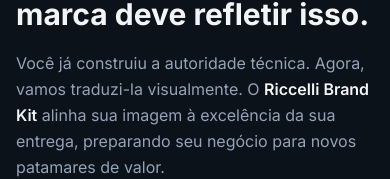
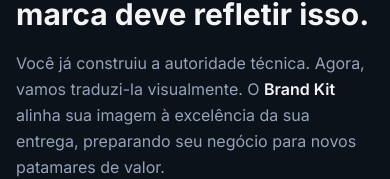
Before and after one commit to brunoriccelli/riccelli-creator-lp, a Next.js app: page / in a window 390 px wide. Shown: the part 221-400 px from the top of the page. Built offline with nearby package versions, Linux system fonts and the light colour scheme.

Commit message:
Apply mobile optimizations to Hero section

```diff
--- a/components/Hero.tsx
+++ b/components/Hero.tsx
@@ -31,7 +31,7 @@
             </h1>
 
             <h2 className="text-base sm:text-lg md:text-xl text-textSecondary mb-6 sm:mb-8 leading-relaxed">
-              Você já construiu a autoridade técnica. Agora, vamos traduzi-la visualmente. O <span className="text-textPrimary font-semibold">Riccelli Brand Kit</span> alinha sua imagem à excelência da sua entrega, preparando seu negócio para novos patamares de valor.
+              Você já construiu a autoridade técnica. Agora, vamos traduzi-la visualmente. O <span className="text-textPrimary font-semibold">Brand Kit</span> alinha sua imagem à excelência da sua entrega, preparando seu negócio para novos patamares de valor.
             </h2>
           </motion.div>
 
```
